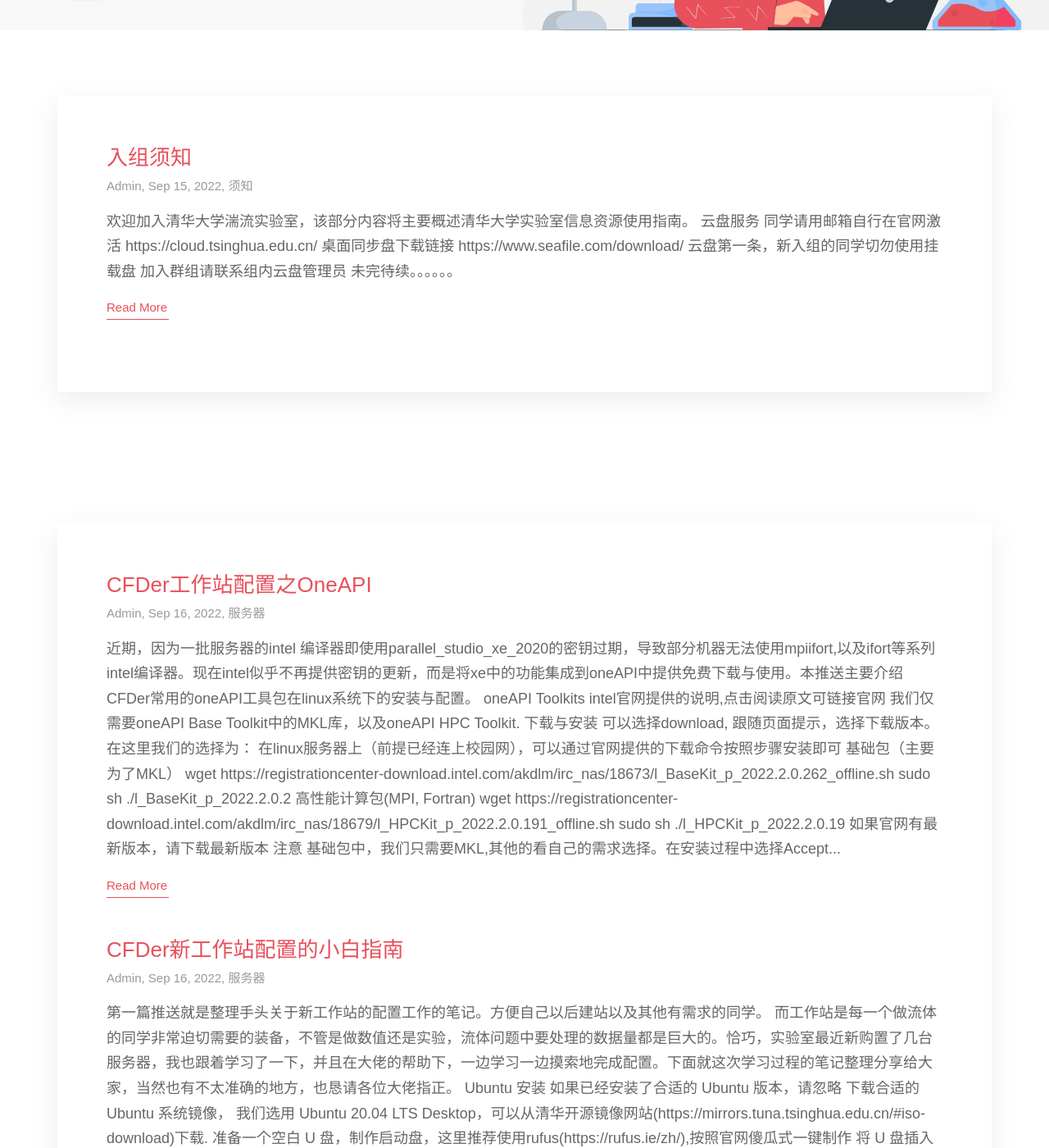
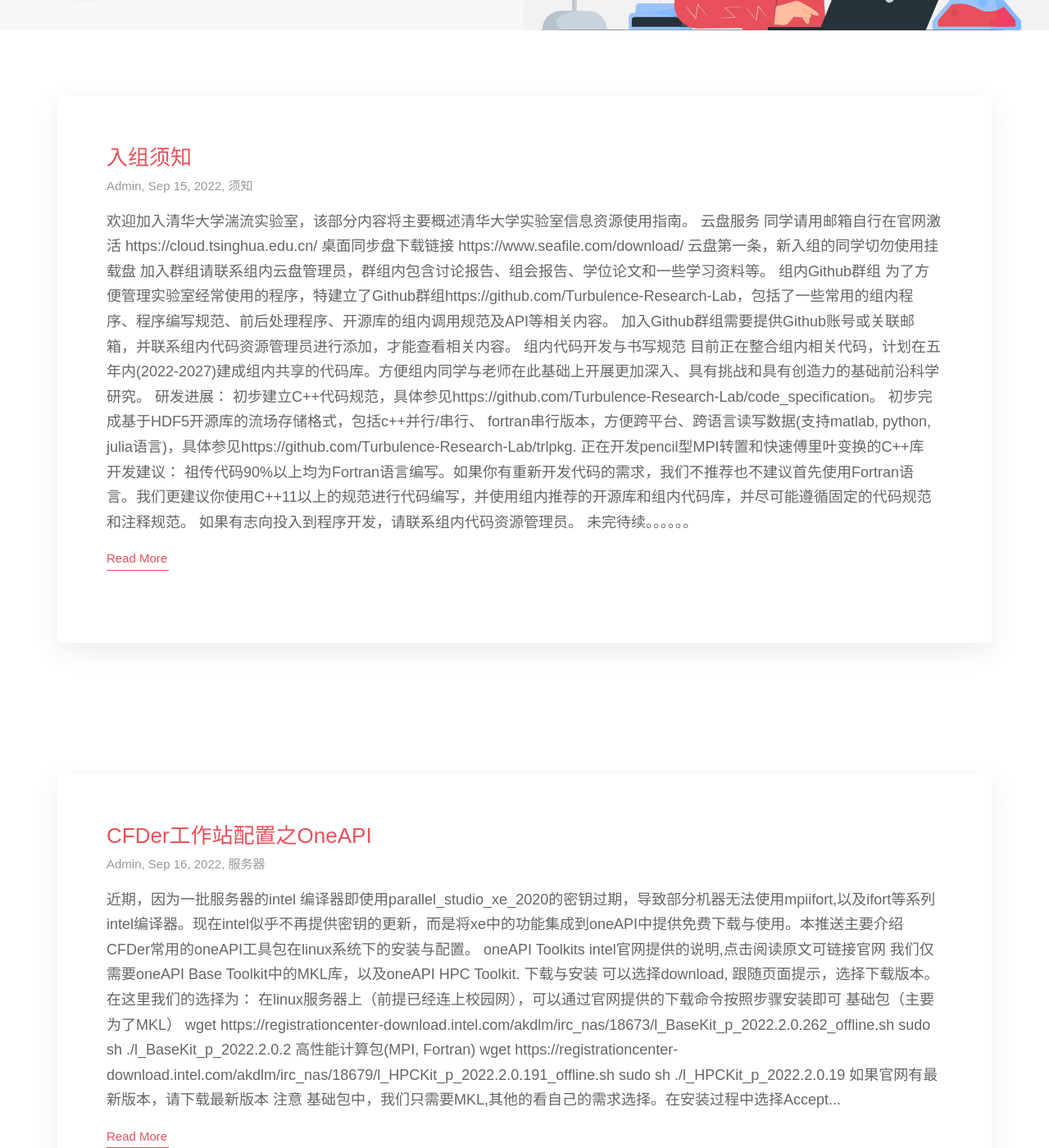
Before and after one commit to Turbulence-Research-Lab/Info, a Jekyll site: the page built from index.html, in a window 1280 px wide and 1400 px high, scrolled down 531 px. Shown: the whole window at 82% size. Built offline with Jekyll 4.4.1, drawn with Linux system fonts in a browser that asks for light colours; some web fonts are replaced; the list of posts is cut into pages by our own code; some of the changed text lies outside the part shown.

Commit message:
更新welcome

```diff
--- a/_posts/2022-09-16-welcome-to-trl.md
+++ b/_posts/2022-09-16-welcome-to-trl.md
@@ -16,8 +16,25 @@ tags: [须知]
 [https://www.seafile.com/download/](https://www.seafile.com/download/)
 
 - **云盘第一条，新入组的同学切勿使用挂载盘**
-![xx](/info/media/imag/post-2022-09-16-welcome/fig1.png)
+![](/info/media/imag/post-2022-09-16-welcome/fig1.png)
 
-- 加入群组请联系组内云盘管理员
+- 加入群组请联系组内云盘管理员，群组内包含讨论报告、组会报告、学位论文和一些学习资料等。
 
+## 组内Github群组
+为了方便管理实验室经常使用的程序，特建立了Github群组[https://github.com/Turbulence-Research-Lab](https://github.com/Turbulence-Research-Lab)，包括了一些常用的组内程序、程序编写规范、前后处理程序、开源库的组内调用规范及API等相关内容。
+- 加入Github群组需要提供Github账号或关联邮箱，并联系组内代码资源管理员进行添加，才能查看相关内容。
+
+
+
+## 组内代码开发与书写规范
+目前正在整合组内相关代码，计划在五年内(2022-2027)建成组内共享的代码库。方便组内同学与老师在此基础上开展更加深入、具有挑战和具有创造力的基础前沿科学研究。
+
+研发进展：
+1. 初步建立C++代码规范，具体参见[https://github.com/Turbulence-Research-Lab/code_specification](https://github.com/Turbulence-Research-Lab/code_specification)。
+2. 初步完成基于HDF5开源库的流场存储格式，包括c++并行/串行、 fortran串行版本，方便跨平台、跨语言读写数据(支持matlab, python, julia语言)，具体参见[https://github.com/Turbulence-Research-Lab/trlpkg](https://github.com/Turbulence-Research-Lab/trlpkg).
+3. 正在开发pencil型MPI转置和快速傅里叶变换的C++库
+
+开发建议：
+1. 祖传代码90%以上均为Fortran语言编写。如果你有重新开发代码的需求，我们不推荐也不建议首先使用Fortran语言。我们更建议你使用C++11以上的规范进行代码编写，并使用组内推荐的开源库和组内代码库，并尽可能遵循固定的代码规范和注释规范。
+2. 如果有志向投入到程序开发，请联系组内代码资源管理员。
 未完待续。。。。。。
--- a/tag/须知/index.html
+++ b/tag/须知/index.html
@@ -128,11 +128,32 @@ https://www.seafile.com/download/
 
 
 
-    加入群组请联系组内云盘管理员
+    加入群组请联系组内云盘管理员，群组内包含讨论报告、组会报告、学位论文和一些学习资料等。
 
 
 
+组内Github群组
+为了方便管理实验室经常使用的程序，特建立了Github群组https://github.com/Turbulence-Research-Lab，包括了一些常用的组内程序、程序编写规范、前后处理程序、开源库的组内调用规范及API等相关内容。
+
+  加入Github群组需要提供Github账号或关联邮箱，并联系组内代码资源管理员进行添加，才能查看相关内容。
+
+
+组内代码开发与书写规范
+目前正在整合组内相关代码，计划在五年内(2022-2027)建成组内共享的代码库。方便组内同学与老师在此基础上开展更加深入、具有挑战和具有创造力的基础前沿科学研究。
+
+研发进展：
+
+  初步建立C++代码规范，具体参见https://github.com/Turbulence-Research-Lab/code_specification。
+  初步完成基于HDF5开源库的流场存储格式，包括c++并行/串行、 fortran串行版本，方便跨平台、跨语言读写数据(支持matlab, python, julia语言)，具体参见https://github.com/Turbulence-Research-Lab/trlpkg.
+  正在开发pencil型MPI转置和快速傅里叶变换的C++库
+
+
+开发建议：
+
+  祖传代码90%以上均为Fortran语言编写。如果你有重新开发代码的需求，我们不推荐也不建议首先使用Fortran语言。我们更建议你使用C++11以上的规范进行代码编写，并使用组内推荐的开源库和组内代码库，并尽可能遵循固定的代码规范和注释规范。
+  如果有志向投入到程序开发，请联系组内代码资源管理员。
 未完待续。。。。。。
+
 </p>
   <a href="/info/post/welcome-to-trl.html" class="btn btn-sm btn-transparent pl-0">read more</a>
 </article>
```
